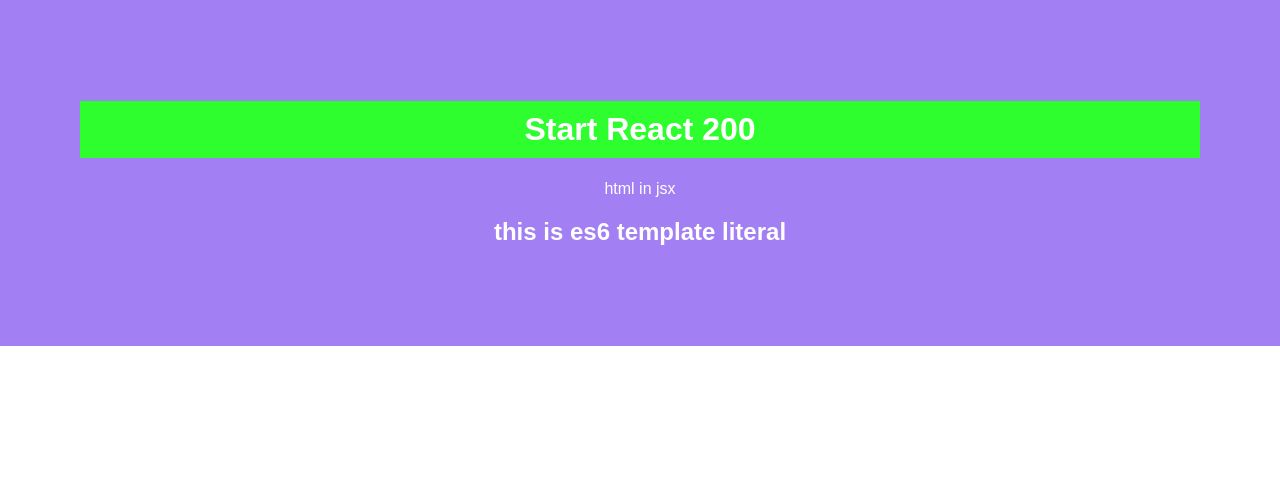
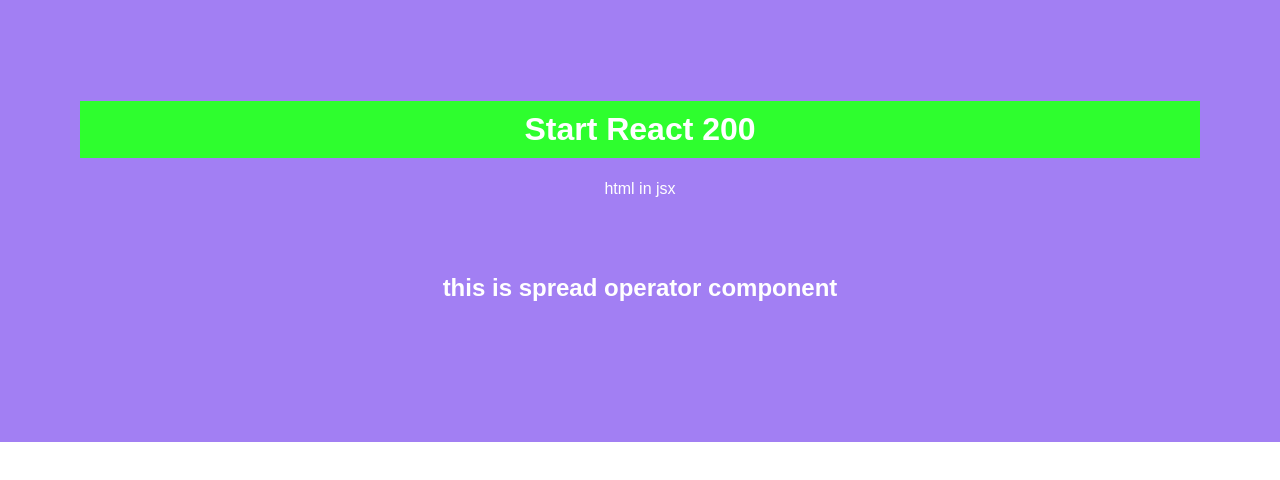
Before and after one commit to solfincode/react-200-tasks, a React (Create React App) app: page / in a window 1280 px wide. Shown: the top 480 px of the page. Built offline with nearby package versions, Linux system fonts and the light colour scheme.

Commit message:
ch11 spread operator

```diff
--- a/src/App.js
+++ b/src/App.js
@@ -6,13 +6,13 @@ import GetDerivedStateFromProps from "./components/GetDerivedStateFromProps";
 import ComponentDidMount from "./components/ComponentDidMount";
 import ShouldComponentUpdate from "./components/ShouldComponentUpdate";
 import ES6 from "./components/ES6.js";
-
+import SpreadOperator from "./components/SpreadOperator.js";
 function App() {
   return (
     <div>
       <h1>Start React 200</h1>
       <p>html in jsx</p>
-      <ES6 />
+      <SpreadOperator />
     </div>
   );
 }
--- /dev/null
+++ b/src/components/SpreadOperator.js
@@ -0,0 +1,29 @@
+import React, { Component } from "react";
+
+export default class SpreadOperator extends Component {
+  constructor(props) {
+    super(props);
+    this.state = {};
+  }
+  componentDidMount() {
+    let language = "javascript";
+    let country = "USA";
+    const name = "David";
+    let varObj1 = { key1: "val1", key2: "val2" };
+    let varObj2 = { key2: "new2", key3: "val3" };
+    let sumObj = Object.assign({}, varObj1, varObj2);
+    let spreadObj = { ...varObj1, ...varObj2 };
+
+    console.log(`language is ${language} and ${name} lives in ${country}`);
+    console.log("const don't allow redeclaration and let allow redeclaration");
+    console.log("sumObj" + JSON.stringify(sumObj));
+    console.log("spreadObj" + JSON.stringify(spreadObj));
+  }
+  render() {
+    return (
+      <div>
+        <h2>this is spread operator component</h2>
+      </div>
+    );
+  }
+}
```
